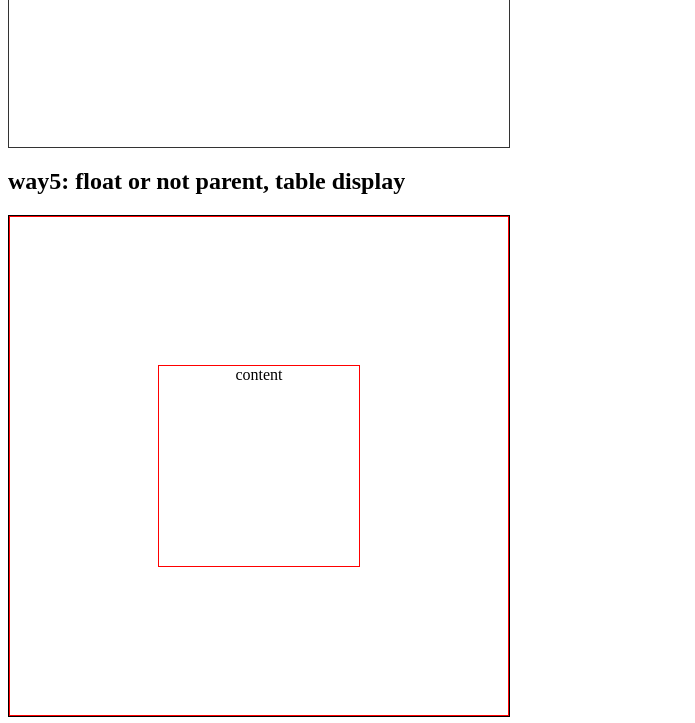
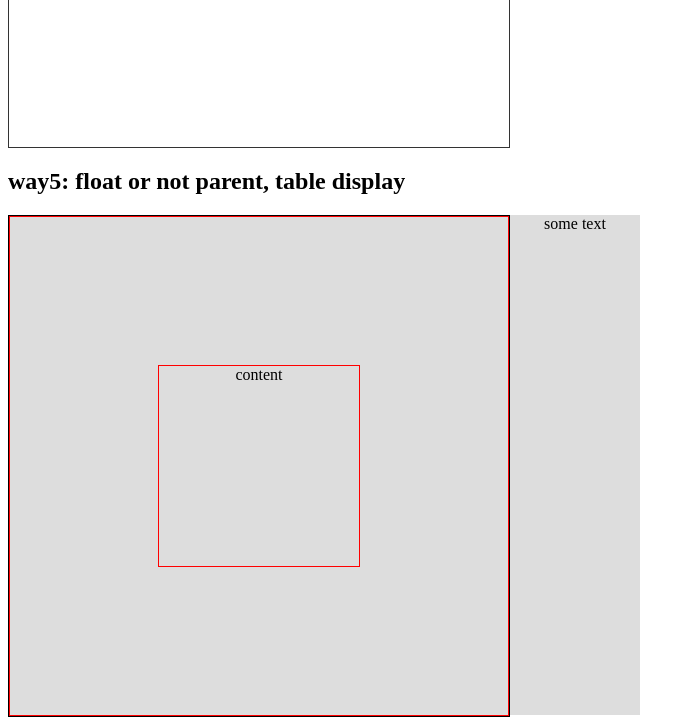
Before and after one commit to MaoScut/code-hub, a plain HTML site: page try_and_verification/makeItCenter.html in a window 1280 px wide. Shown: the part 2696-3419 px from the top of the page, without its empty margins (0-695 px from the left). Drawn offline with Linux system fonts and the light colour scheme.

Commit message:
text-align针对本元素内的内联元素，对块级子元素不起作用，但是该属性可以被继承，所以块级子元素的内联元素会居中

```diff
--- a/try_and_verification/makeItCenter.html
+++ b/try_and_verification/makeItCenter.html
@@ -150,6 +150,12 @@ display: inline-block;
 	</div>
 </div>
 
+<!-- test text-align center -->
+<div style="width: 100%; height: 500px; text-align: center">
+	<div style="width: 50%; height: 500px; background: #ddd">
+		some text
+	</div>
+</div>
 
 </body>
 </html>
```
